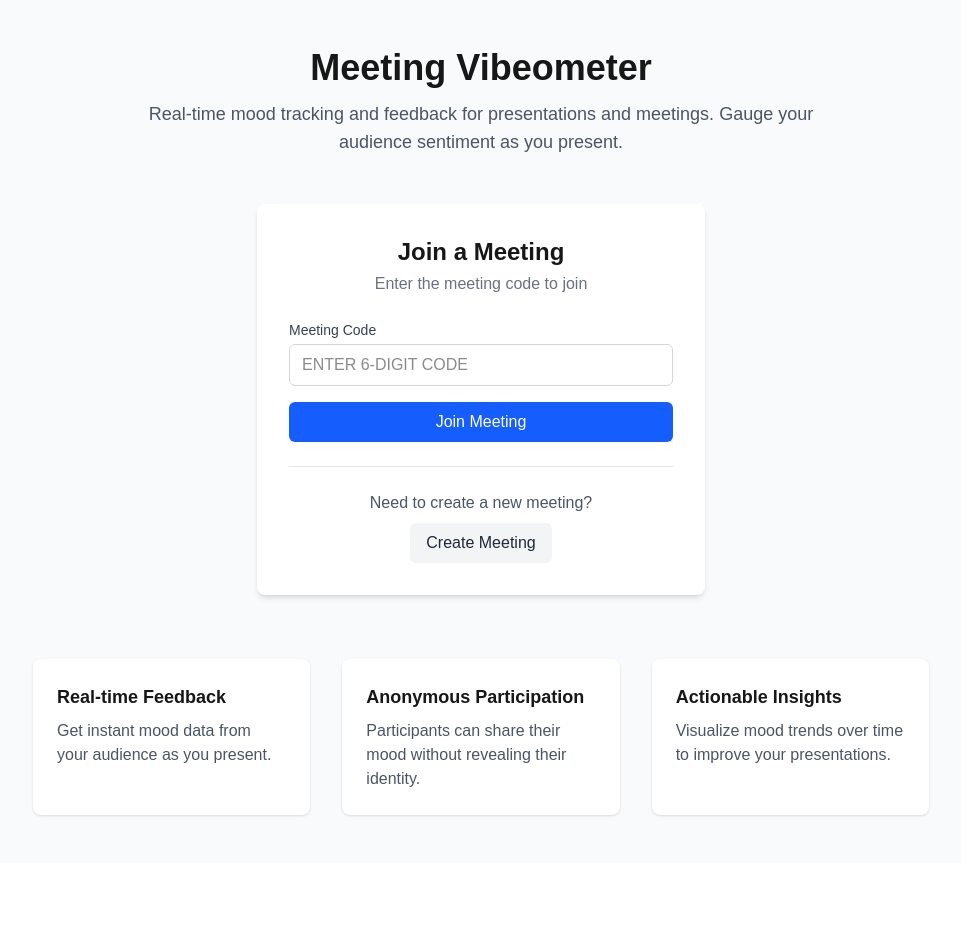
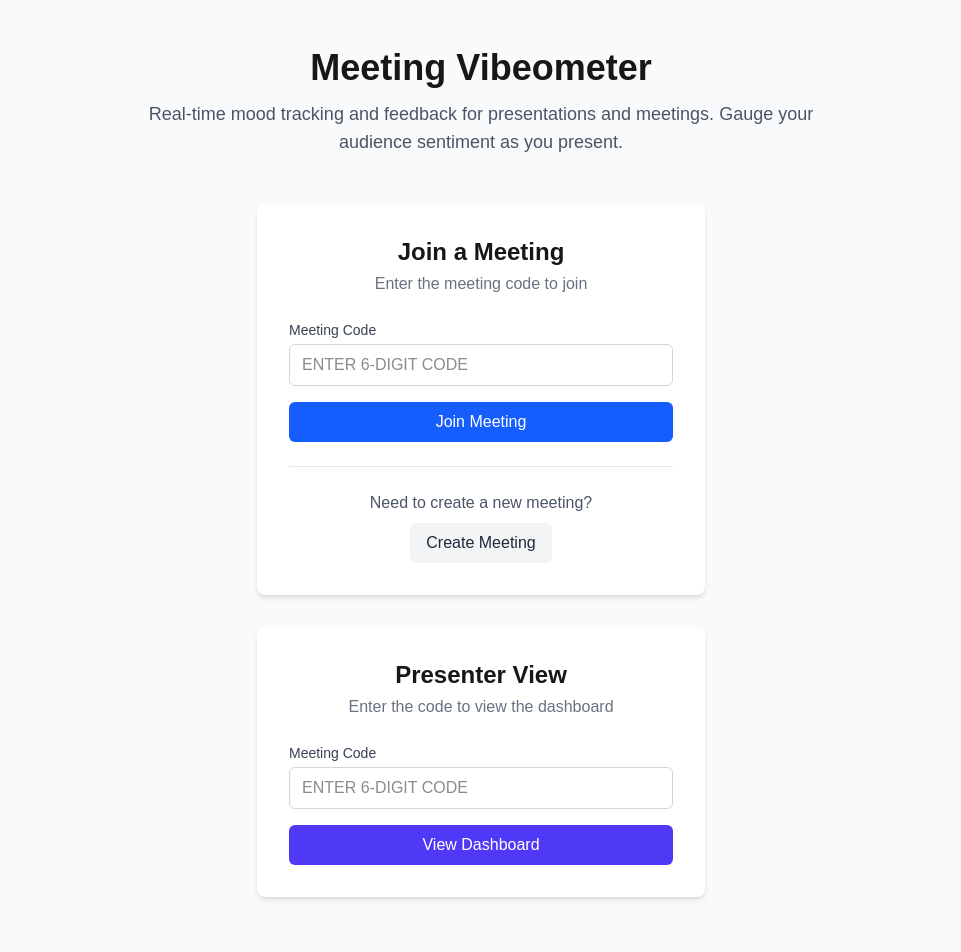
Before and after one commit to schurik/meeting-vibeometer, a Next.js app: page / in a window 1280 px wide. Shown: the top 952 px of the page, without its empty margins (159-1120 px from the left). Before the commit the page ends 863 px from the top, so only its background shows below. Built offline with nearby package versions, Linux system fonts and the light colour scheme.

Commit message:
feat: Add PresenterNavForm to home page and update links in CreateMeetingPage

```diff
--- a/app/create/page.tsx
+++ b/app/create/page.tsx
@@ -1,5 +1,6 @@
 import CreateMeetingForm from '@/components/CreateMeetingForm';
 import { Metadata } from 'next';
+import Link from 'next/link';
 
 export const metadata: Metadata = {
   title: 'Create a Meeting | Meeting Vibeometer',
@@ -12,14 +13,14 @@ export default function CreateMeetingPage() {
       <div className="container mx-auto px-4">
         <div className="text-center mb-8">
           <h1 className="text-3xl font-bold mb-2">Meeting Vibeometer</h1>
-          <p className="text-gray-600">Create a new meeting to track audience mood and feedback</p>
+          <Link href="/" className="text-gray-600">Create a new meeting to track audience mood and feedback</Link>
         </div>
 
         <CreateMeetingForm />
 
         <div className="mt-8 text-center">
           <p className="text-sm text-gray-500">
-            Already have a meeting code? <a href="/" className="text-blue-600 hover:underline">Join a meeting</a>
+            Already have a meeting code? <Link href="/" className="text-blue-600 hover:underline">Join a meeting</Link>
           </p>
         </div>
       </div>
--- a/app/page.tsx
+++ b/app/page.tsx
@@ -1,5 +1,6 @@
 import Link from 'next/link';
 import { Metadata } from 'next';
+import PresenterNavForm from '@/components/PresenterNavForm';
 
 export const metadata: Metadata = {
   title: 'Meeting Vibeometer',
@@ -60,6 +61,8 @@ export default function Home() {
           </div>
         </div>
 
+        <PresenterNavForm />
+
         <div className="mt-16 grid md:grid-cols-3 gap-8 max-w-4xl mx-auto">
           <div className="bg-white p-6 rounded-lg shadow-sm">
             <h3 className="font-semibold text-lg mb-2">Real-time Feedback</h3>
--- a/components/CreateMeetingForm.tsx
+++ b/components/CreateMeetingForm.tsx
@@ -45,7 +45,7 @@ export default function CreateMeetingForm() {
 
       if (result.success && result.meeting) {
         reset();
-        router.push(`/meeting/${result.meeting.meeting_code}`);
+        router.push(`/presenter/${result.meeting.meeting_code}`);
       } else {
         setError(result.error || 'Failed to create meeting');
       }
--- /dev/null
+++ b/components/PresenterNavForm.tsx
@@ -0,0 +1,52 @@
+'use client';
+
+import React, { useState } from 'react';
+import { useRouter } from 'next/navigation';
+
+export default function PresenterNavForm() {
+  const [meetingCode, setMeetingCode] = useState('');
+  const router = useRouter();
+
+  const handleSubmit = (event: React.FormEvent<HTMLFormElement>) => {
+    event.preventDefault();
+    const trimmedCode = meetingCode.trim().toUpperCase();
+    if (trimmedCode) {
+      router.push(`/presenter/${trimmedCode}`);
+    }
+  };
+
+  return (
+    <div className="max-w-md mx-auto bg-white p-8 rounded-lg shadow-md mt-8">
+      <div className="text-center mb-6">
+        <h2 className="text-2xl font-semibold">Presenter View</h2>
+        <p className="text-gray-500 mt-1">Enter the code to view the dashboard</p>
+      </div>
+
+      <form className="space-y-4" onSubmit={handleSubmit}>
+        <div>
+          <label htmlFor="presenterCode" className="block text-sm font-medium text-gray-700 mb-1">
+            Meeting Code
+          </label>
+          <input
+            id="presenterCode"
+            name="presenterCode"
+            type="text"
+            required
+            className="w-full px-3 py-2 border border-gray-300 rounded-md uppercase focus:outline-none focus:ring-2 focus:ring-indigo-500"
+            placeholder="Enter 6-digit code"
+            maxLength={6}
+            value={meetingCode}
+            onChange={(e) => setMeetingCode(e.target.value)}
+          />
+        </div>
+
+        <button
+          type="submit"
+          className="w-full py-2 px-4 bg-indigo-600 hover:bg-indigo-700 text-white font-medium rounded-md focus:outline-none focus:ring-2 focus:ring-offset-2 focus:ring-indigo-500"
+        >
+          View Dashboard
+        </button>
+      </form>
+    </div>
+  );
+}
```
